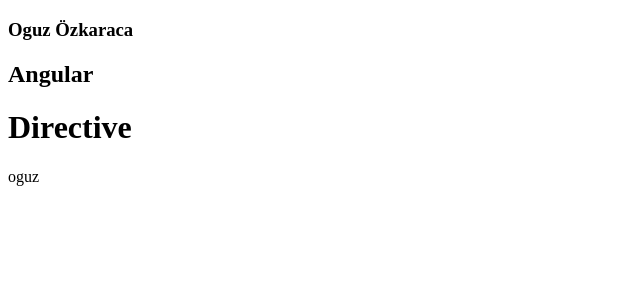
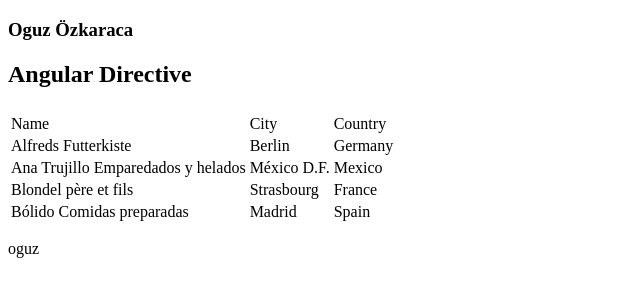
Before and after one commit to oguzose/Angular-Directive, a plain HTML site: page index.html in a window 1280 px wide. Shown: the whole page, without its empty margins (0-640 px from the left). Drawn offline with nearby package versions, Linux system fonts and the light colour scheme.

Commit message:
directive usage

```diff
--- a/app.js
+++ b/app.js
@@ -1,6 +1,24 @@
 function MyController() {
     var vm = this;
     vm.name = 'oguz';
+
+    vm.records = [{
+        name: "Alfreds Futterkiste",
+        city: "Berlin",
+        country: "Germany"
+    }, {
+        name: "Ana Trujillo Emparedados y helados",
+        city: "México D.F.",
+        country: "Mexico"
+    }, {
+        name: "Blondel père et fils",
+        city: "Strasbourg",
+        country: "France"
+    }, {
+        name: "Bólido Comidas preparadas",
+        city: "Madrid",
+        country: "Spain"
+    }];
 }
 
 function MyDirective() {
@@ -12,5 +30,5 @@ function MyDirective() {
     }
 }
 
-angular.module('mydirective', [])
-    .directive('mydirective', MyDirective);
+angular.module('app', [])
+    .directive('myDirective', MyDirective);
--- a/directive.html
+++ b/directive.html
@@ -1,8 +1,21 @@
 <h3>Oguz Özkaraca</h3>
 
-<h2>Angular</h2>
+<h2>Angular Directive</h2>
 
-<h1>Directive</h1>
+<table>
+    <th>
+    <tr>
+        <td>Name</td>
+        <td>City</td>
+        <td>Country</td>
+    </tr>
+    </th>
+    <tr ng-repeat="user in myCtl.records">
+        <td>{{user.name}}</td>
+        <td>{{user.city}}</td>
+        <td>{{user.country}}</td>
+    </tr>
+</table>
 
 <p>
     {{myCtl.name}}
--- a/index.html
+++ b/index.html
@@ -1,15 +1,15 @@
 <!DOCTYPE html>
-<html ng-app="mydirective">
+<html ng-app="app">
 
 <head>
     <meta charset="utf-8">
-    <title></title>
-    <script src="http://ajax.googleapis.com/ajax/libs/angularjs/1.4.8/angular.min.js"></script>
+    <title>Angular Directive</title>
+    <script src="http://ajax.googleapis.com/ajax/libs/angularjs/1.5.8/angular.min.js"></script>
     <script src="app.js"></script>
 </head>
 
 <body>
-    <mydirective></mydirective>
+    <my-directive></my-directive>
 </body>
 
 </html>
```
